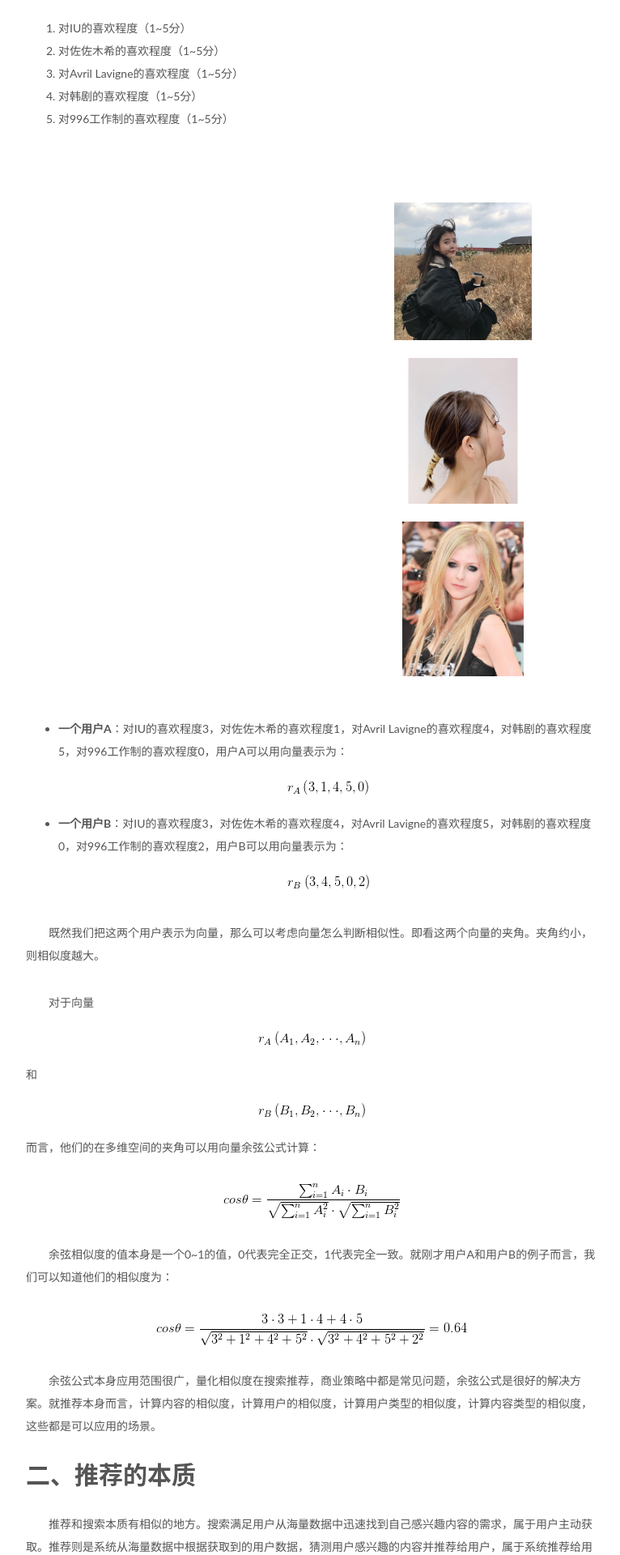
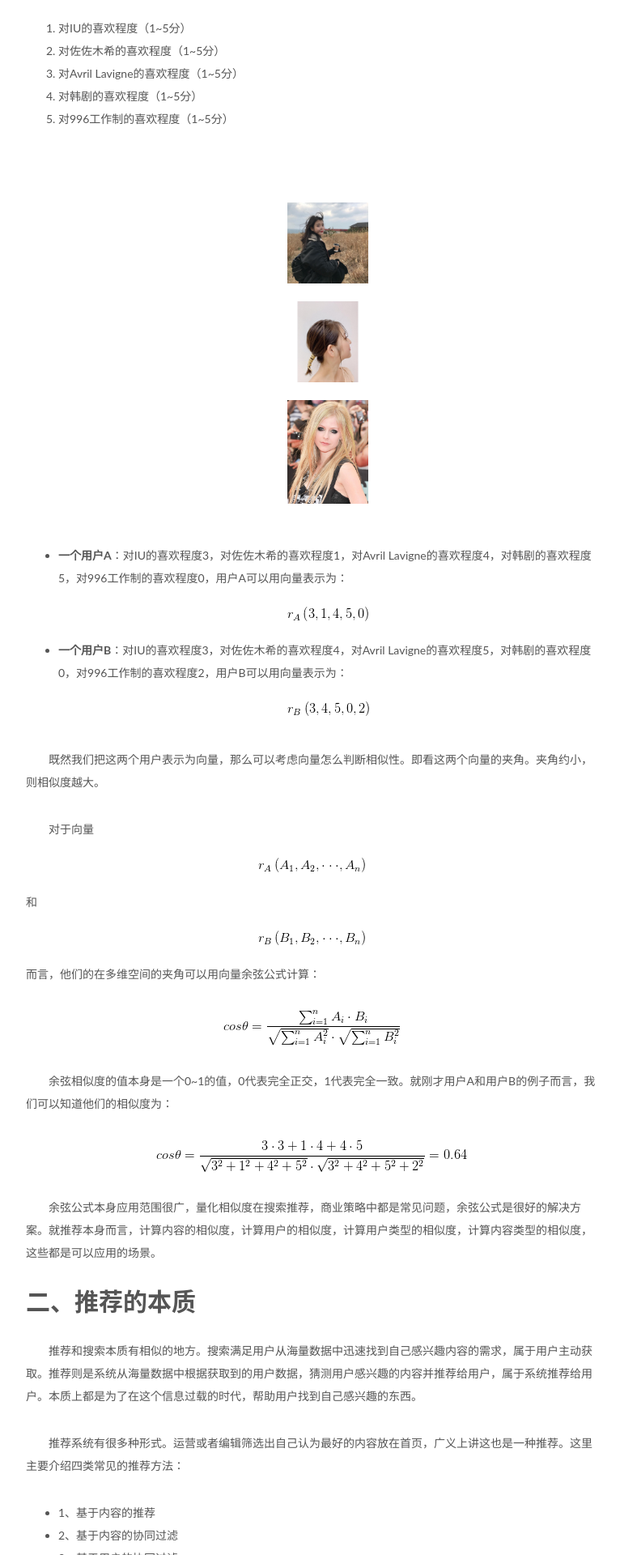
Before and after one commit to ARTAvrilLavigne/ARTAvrilLavigne.github.io, a Jekyll site: the page built from _posts/2019-04-27-recommendation algorithm.markdown, in a window 1280 px wide. Shown: the part 953-2873 px from the top of the page at 81% size, without its empty margins (233-999 px from the left). Built offline with Jekyll 4.4.1, drawn with Linux system fonts in a browser that asks for light colours; nearby versions of some CDN libraries; comment, search, counter and statistics services are not loaded.

Commit message:
Update 2019-04-27-recommendation algorithm.markdown

```diff
--- a/_posts/2019-04-27-recommendation algorithm.markdown
+++ b/_posts/2019-04-27-recommendation algorithm.markdown
@@ -22,7 +22,7 @@ tags:
 </ol>
 <ul>
 <br>
-<div style='width:1000px; margin:0px auto'>
+<div style='width:100px; margin:0px auto'>
 <img src="https://github.com/ARTAvrilLavigne/ARTAvrilLavigne.github.io/blob/master/myblog/2019-04-27-recommendation%20algorithm/IU.jpg?raw=true" width="170" height="180">
 <img src="https://github.com/ARTAvrilLavigne/ARTAvrilLavigne.github.io/blob/master/myblog/2019-04-27-recommendation%20algorithm/sasaki.jpg?raw=true" width="180" height="180">
 <img src="https://github.com/ARTAvrilLavigne/ARTAvrilLavigne.github.io/blob/master/myblog/2019-04-27-recommendation%20algorithm/avril.jpg?raw=true" width="150" height="180">
```
